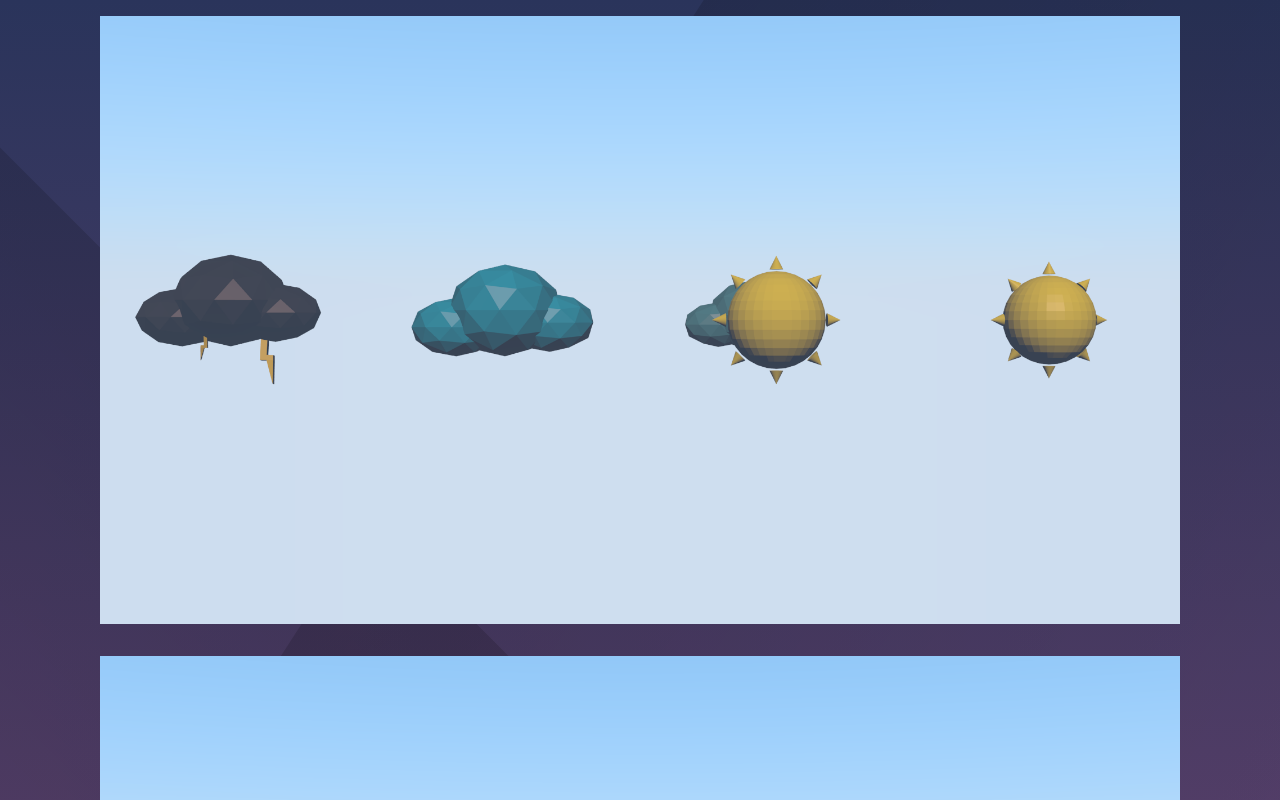
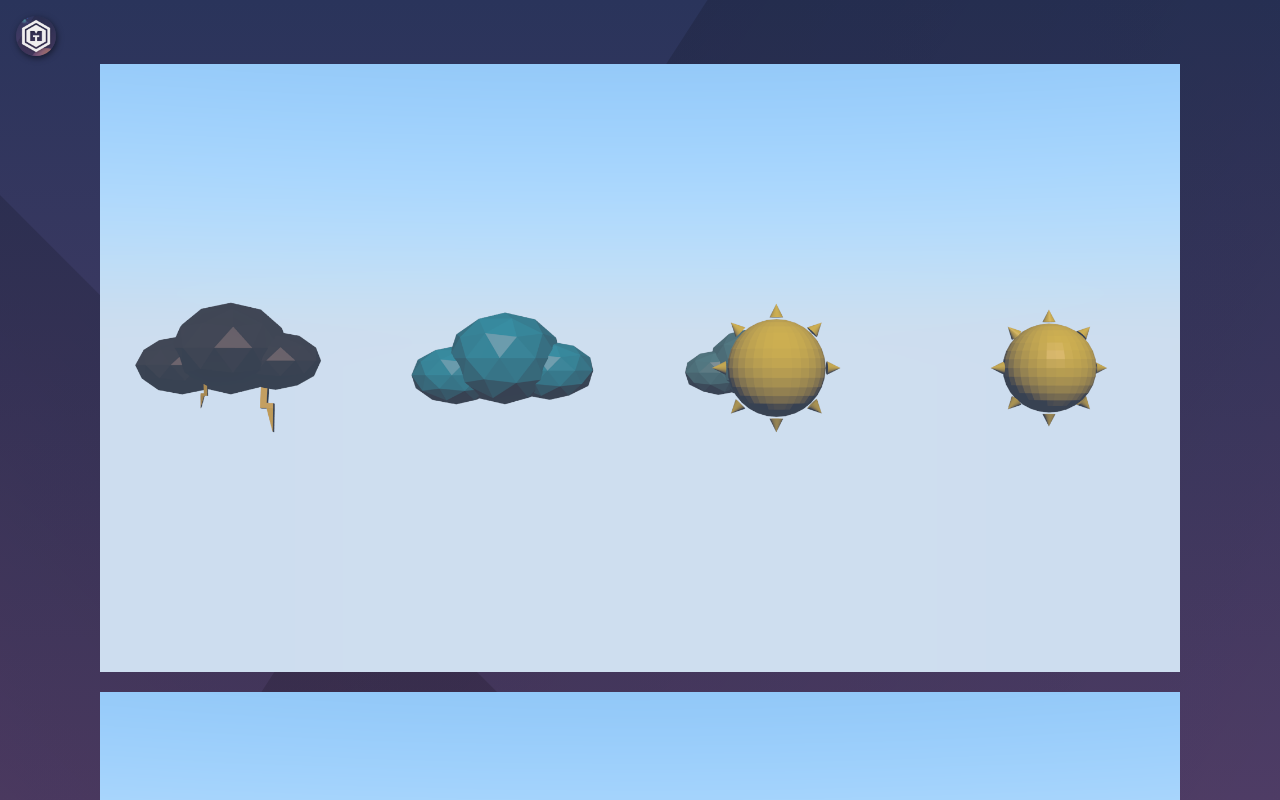
Before and after one commit to manatran/mixed-reality, a plain HTML site: page blender/index.html in a window 1280 px wide. Shown: the top 800 px of the page. Drawn offline with Linux system fonts and the light colour scheme.

Commit message:
Added navigation

```diff
--- a/blender/index.html
+++ b/blender/index.html
@@ -12,6 +12,11 @@
 </head>
 
 <body>
+  <a href="/">
+    <img src="./../assets/icon.png" alt="Icon">
+  </a>
+
+  <div class="imgs">
     <img src="./assets/forecast_assets.png" alt="forecast">
     <img src="./assets/laptops.png" alt="laptops">
     <img src="./assets/kicker2.png" alt="kicker">
@@ -19,6 +24,8 @@
     <img src="./assets/tree.png" alt="tree">
     <img src="./assets/tv.png" alt="tv">
     <img src="./assets/flight.gif" alt="flight">
+    <img src="./assets/banner.png" alt="banner">
+  </div>
 </body>
 
 </html>
--- a/blender/styles.css
+++ b/blender/styles.css
@@ -1,6 +1,7 @@
 html {
   background: linear-gradient(#2a345b, #7d4b7a, #4d889b, #2a345b);
 }
+
 body {
   display: flex;
   flex-direction: column;
@@ -10,9 +11,29 @@ body {
   background-position: 50%;
   background-repeat: no-repeat;
 }
-img {
-  padding: 0 8px;
-  margin: 16px auto;
+
+a {
+  position: fixed;
+  top: 0;
+  margin: 16px;
+  text-align: center;
+}
+
+a img {
+  height: 40px;
+  width: 40px;
+  box-shadow: 1px 2px 6px rgba(0, 0, 0, 0.5);
+  border-radius: 50%;
+}
+
+.imgs {
+  margin: 64px auto;
   width: 1080px;
   max-width: 100%;
+  padding: 0 8px;
 }
+
+.imgs img {
+  width: 100%;
+  padding-bottom: 16px;
+}
```
Also changed, not shown: forecast/index.html (+5 -1 lines), forecast/styles.css (+18 -0 lines), portfolio/index.html (+18 -0 lines), blender/assets/banner.png (added). Lines whose indentation alone changed are shown as unchanged.
